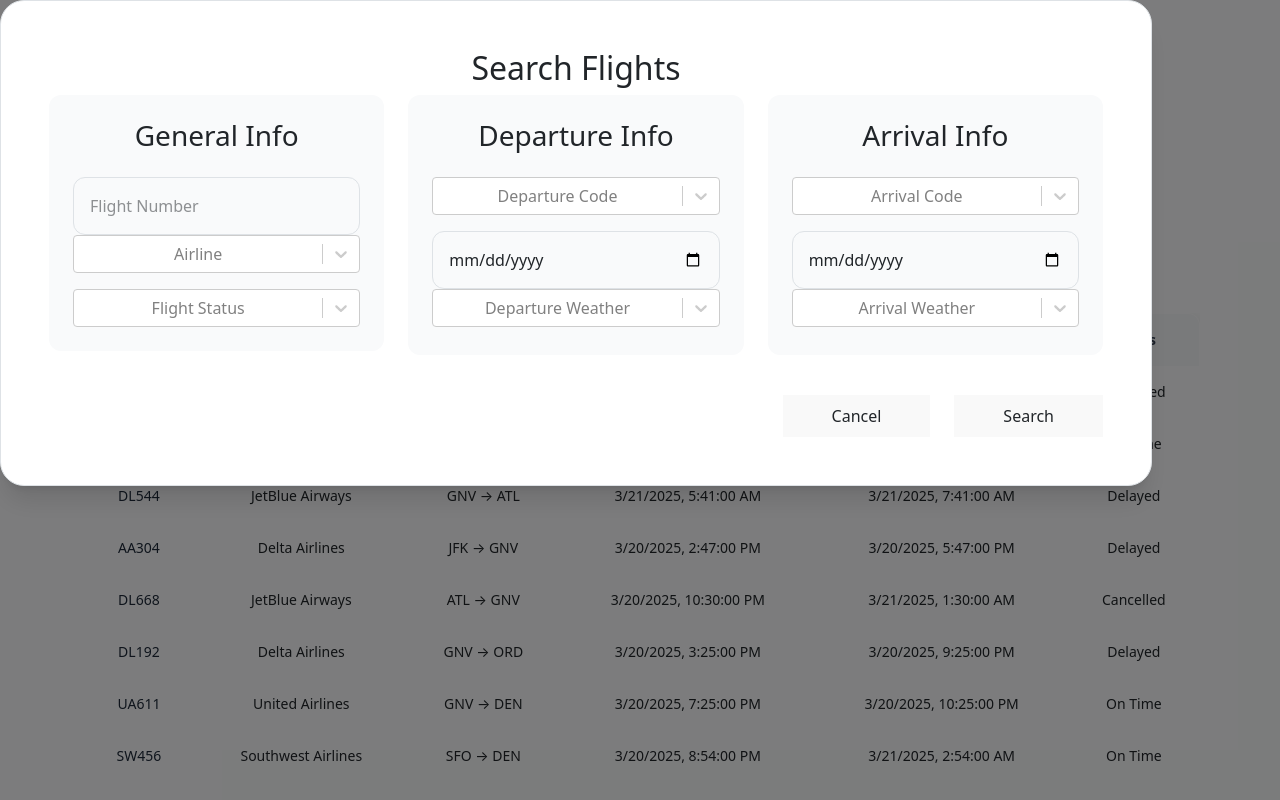
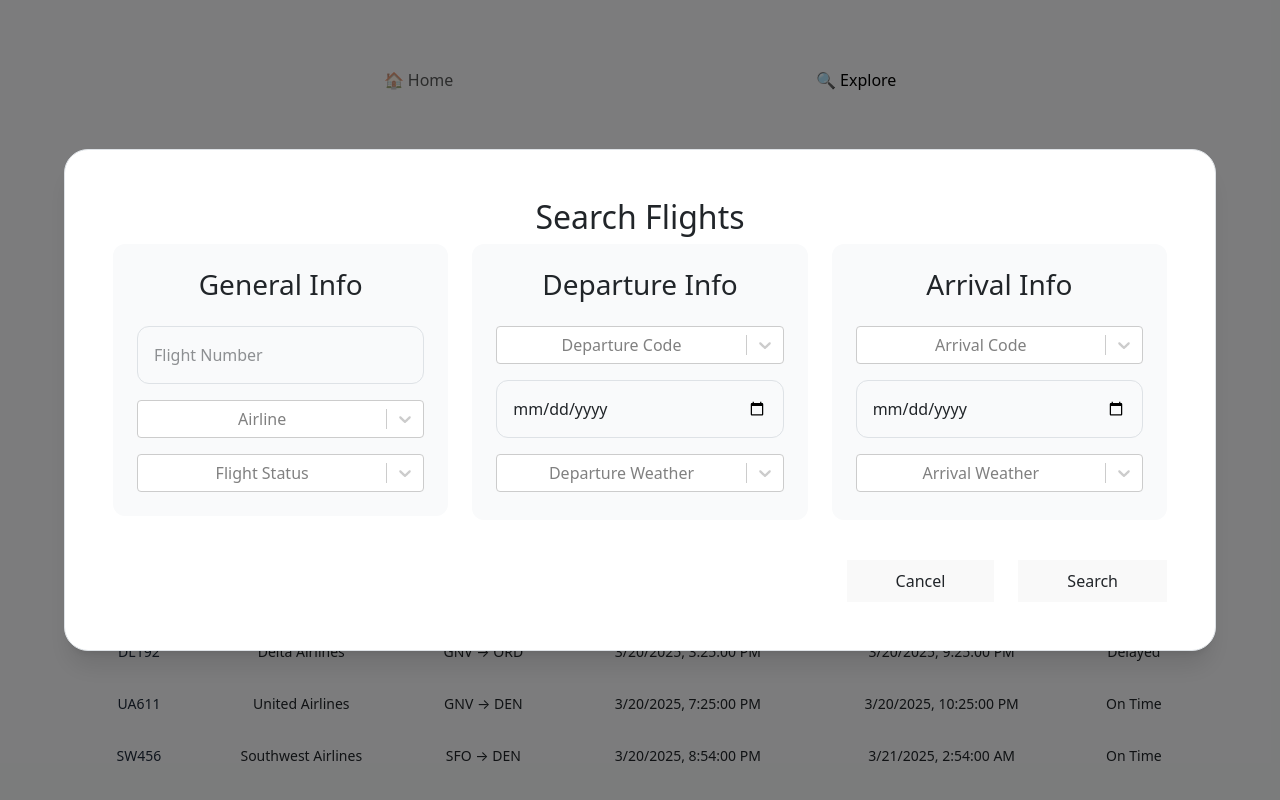
Before and after one commit to nklloyd/AIR, a React (Vite) app: page /explore in a window 1280 px wide. Both pictures are taken after a click on the button "🔍 Find Flights". Shown: the top 800 px of the page. Built offline with nearby package versions, Linux system fonts and the light colour scheme.

Commit message:
Styling on search dialog is corrected

```diff
--- a/src/pages/SearchDialog.tsx
+++ b/src/pages/SearchDialog.tsx
@@ -99,10 +99,8 @@
       </div>
 
       {isOpen && (
-        <div className="justify-center fixed inset-0 bg-black/50">
+        <div className="fixed inset-0 flex flex-col items-center justify-center bg-black/50">
           <div className=" w-full max-w-6xl bg-white rounded-3xl shadow-xl border border-gray-200 p-8 md:p-12">
-
-
             <h2 className="text-3xl font-bold mb-10 text-center text-blue-700">Search Flights</h2>
 
             {/* Horizontal Flex Layout */}
@@ -118,6 +116,7 @@
                     onChange={handleChange}
                     className="border border-gray-300 p-3 rounded-xl w-full focus:ring-2 focus:ring-blue-400"
                   />
+                  <div></div>
                   <Select
                     name="airline"
                     options={AIRLINE_OPTIONS}
@@ -149,6 +148,7 @@
                     onChange={handleChange}
                     className="border border-gray-300 p-3 rounded-xl w-full focus:ring-2 focus:ring-blue-400"
                   />
+                  <div></div>
                   <Select
                     name="departureWeather"
                     options={WEATHER_OPTIONS}
@@ -174,6 +174,7 @@
                     onChange={handleChange}
                     className="border border-gray-300 p-3 rounded-xl w-full focus:ring-2 focus:ring-blue-400"
                   />
+                  <div></div>
                   <Select
                     name="arrivalWeather"
                     options={WEATHER_OPTIONS}
```
